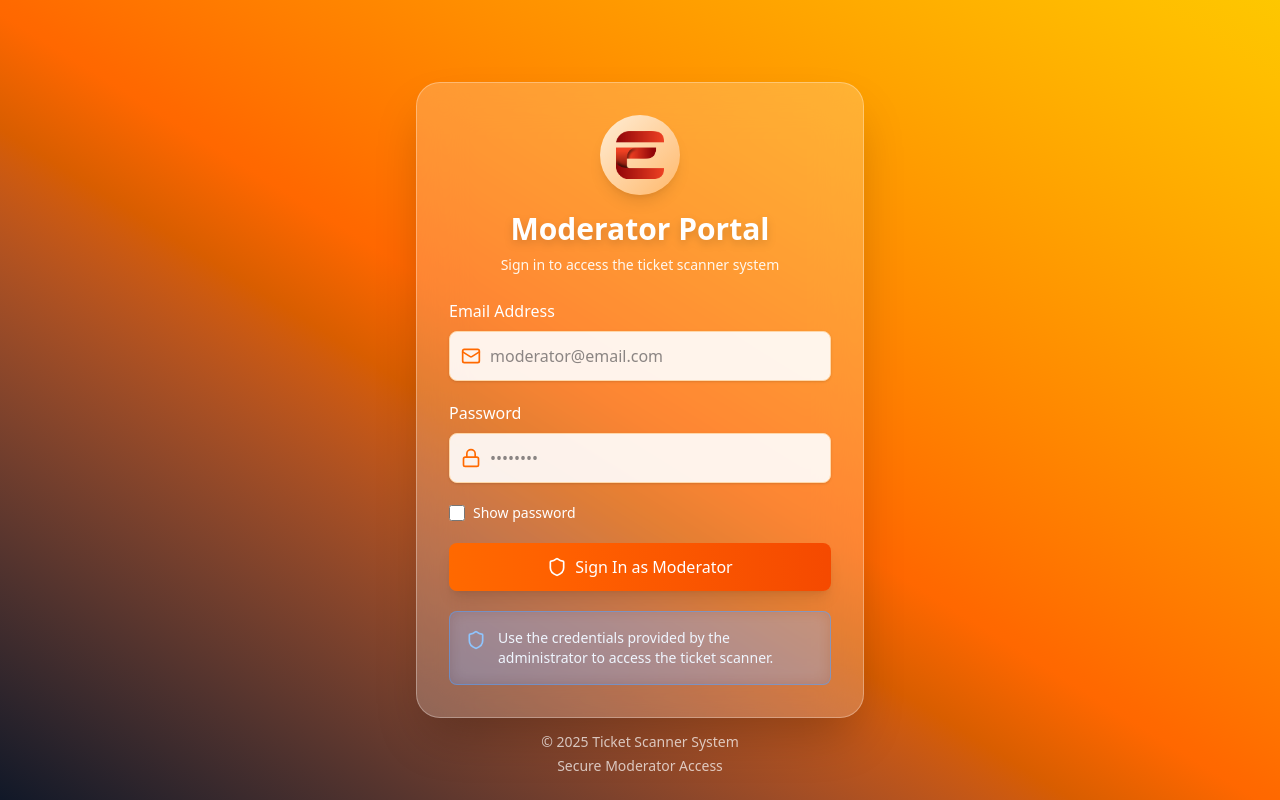
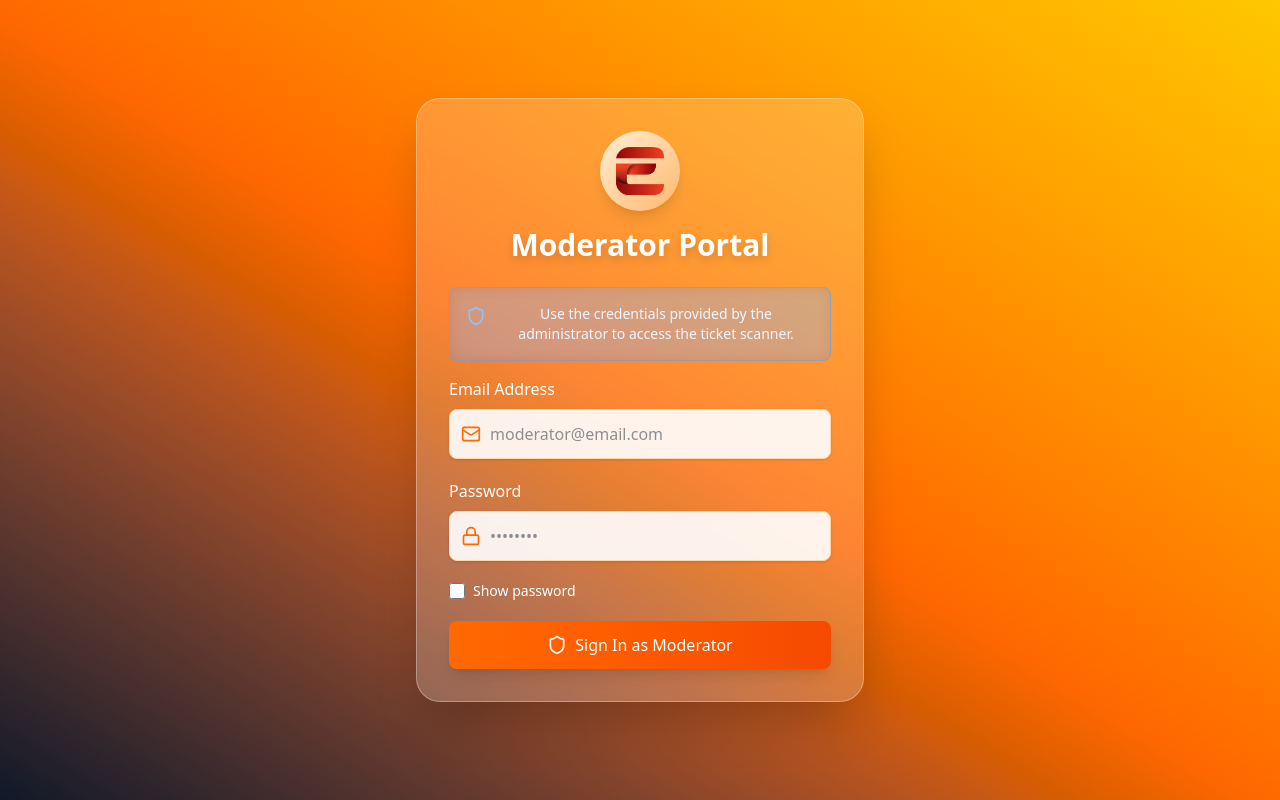
Before and after one commit to akternowshin-hb/Eventsntickets-scanner, a React (Vite) app: page / in a window 1280 px wide. Built offline with nearby package versions, Linux system fonts and the light colour scheme.

Commit message:
style change

```diff
--- a/src/pages/Login/ModeratorLogin.jsx
+++ b/src/pages/Login/ModeratorLogin.jsx
@@ -115,21 +115,30 @@ const ModeratorLogin = () => {
   return (
     <>
       <style>{fadeInUp}</style>
-      <div className="min-h-screen flex items-center justify-center bg-gradient-to-tr from-gray-900 via-orange-500 to-yellow-400 relative overflow-hidden px-4">
+      <div className="min-h-screen flex items-center justify-center bg-gradient-to-tr from-gray-900 via-orange-500 to-yellow-400 relative overflow-hidden px-4 text-gray-800">
         <div className="absolute top-10 left-10 w-72 h-72 bg-orange-400 opacity-30 rounded-full blur-3xl animate-pulse -z-10"></div>
         <div className="absolute bottom-20 right-20 w-60 h-60 bg-yellow-300 opacity-20 rounded-full blur-2xl -z-10"></div>
 
         <div className="bg-white/20 backdrop-blur-xl border border-white/30 shadow-2xl rounded-3xl p-8 w-full max-w-md mx-auto">
-          <div className="flex flex-col items-center justify-center text-center mb-6">
+          <div className="flex flex-col items-center justify-center text-center mb-4">
             <div className="bg-gradient-to-br from-orange-100 to-orange-300 text-white p-4 rounded-full shadow-lg mb-4">
               <img className="w-12 h-12" src={logo} alt="Logo" />
             </div>
             <h2 className="text-3xl font-bold text-white text-center drop-shadow-lg mb-2">
               Moderator Portal
             </h2>
-            <p className="text-sm text-orange-50 text-center">
-              Sign in to access the ticket scanner system
-            </p>
+            <div className="bg-blue-500/20 backdrop-blur-sm border border-blue-400/50 rounded-lg p-4 mt-4">
+              <div className="flex items-start">
+                <Shield
+                  className="text-blue-300 mr-3 mt-0.5 flex-shrink-0"
+                  size={20}
+                />
+                <p className="text-sm text-blue-50">
+                  Use the credentials provided by the administrator to access
+                  the ticket scanner.
+                </p>
+              </div>
+            </div>
           </div>
 
           {error && (
@@ -224,25 +233,14 @@ const ModeratorLogin = () => {
               )}
             </button>
 
-            <div className="bg-blue-500/20 backdrop-blur-sm border border-blue-400/50 rounded-lg p-4 mt-4">
-              <div className="flex items-start">
-                <Shield
-                  className="text-blue-300 mr-3 mt-0.5 flex-shrink-0"
-                  size={20}
-                />
-                <p className="text-sm text-blue-50">
-                  Use the credentials provided by the administrator to access
-                  the ticket scanner.
-                </p>
-              </div>
-            </div>
+
           </form>
         </div>
 
-        <div className="absolute bottom-6 text-center w-full text-sm text-white/70">
+        {/* <div className="absolute bottom-6 text-center w-full text-sm text-white/70">
           <p>© 2025 Ticket Scanner System</p>
           <p className="mt-1">Secure Moderator Access</p>
-        </div>
+        </div> */}
       </div>
     </>
   );
```
